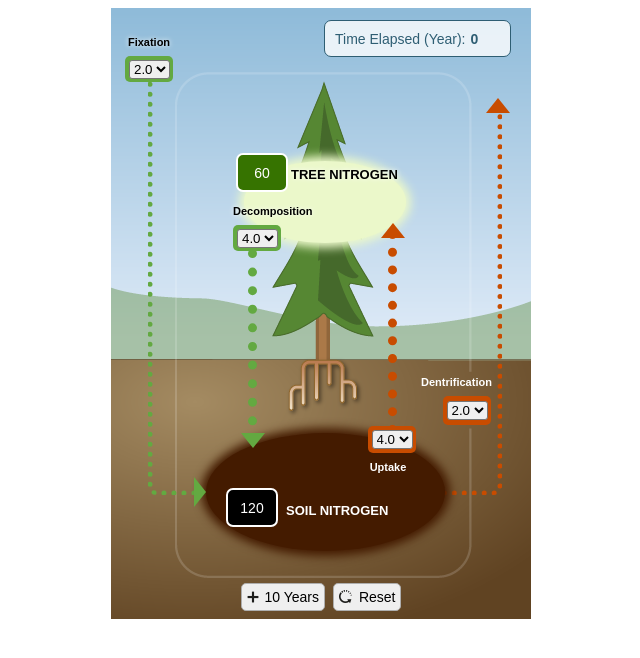
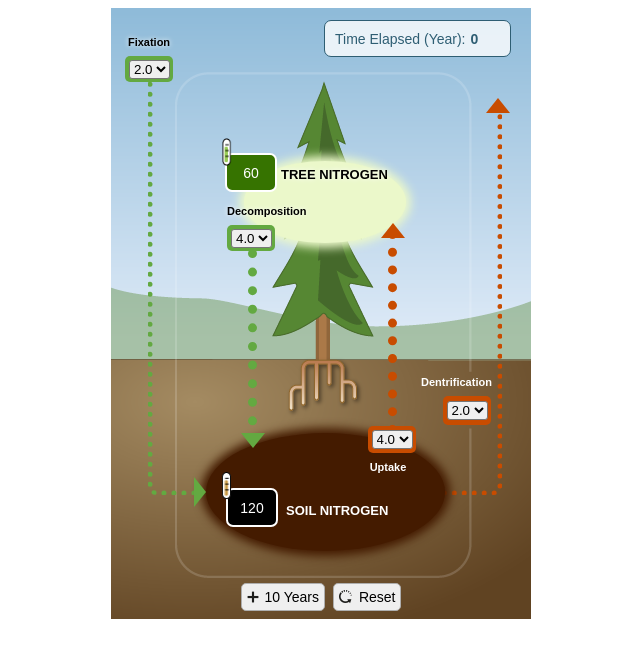
Before and after one commit to quickjosh/nitrogenCycle, a website: page public/index.html in a window 1280 px wide. Shown: the whole page, without its empty margins (319-959 px from the left). Drawn offline with Linux system fonts and the light colour scheme.

Commit message:
meters added

```diff
--- a/public/css/flowModelCustom.css
+++ b/public/css/flowModelCustom.css
@@ -99,11 +99,10 @@ body {
     font-weight: bolder;
 }
 
-#tree /*containers for tree/soil value readouts*/
-{
+#tree /*containers for tree/soil value readouts*/ {
     z-index: 20;
     position: absolute;
-    left: 120px;
+    left: 109px;
     top: 41px;
     background: #367300;
     color: #fff;
@@ -246,7 +245,7 @@ body {
     position: absolute;
     padding: 5px 0;
     top: 85px;
-    left: 117px;
+    left: 111px;
     right: 0;
     text-align: center;
     border-radius: 7px;
@@ -400,7 +399,7 @@ select {
     z-index: 1000;
     position: absolute;
     top: 159px;
-    left: 180px;
+    left: 170px;
     text-shadow: 0 0 5px #fff;
 }
 
@@ -421,3 +420,17 @@ span.glyphicons.restart {
     padding-left: 20px;
     margin: -16px 0 0 0;
 }
+
+.meterPosition {
+    position:absolute;
+    left:105px;
+    top:80px;
+    z-index:1000;
+}
+
+.meter2Position {
+    position:absolute;
+    left:106px;
+    top:26px;
+    z-index:1000;
+}
--- a/public/index.html
+++ b/public/index.html
@@ -29,7 +29,7 @@
         <span>Time Elapsed (Year):<span id='year'>0</span></span>
     </div>
     <span class="treeTitle">TREE NITROGEN</span>
-    <div class= "treePosition">
+    <div class= "treePosition"><img class="meter2Position" src="images/treeMeter.png" alt="tree meter" height="28" width="10">
         <div class="decompContain">
             <span class="optionHeaderDark">Decomposition</span>
             <div class="selectContain">
@@ -85,6 +85,7 @@
     </div>
     <span class="soilTitle">SOIL NITROGEN</span>
     <div class="soilPosition">
+        <img class="meterPosition" src="images/soilMeter.png" alt="soil meter" height="28" width="10">
         <div id='soil'>120</div>
     <div id="soilPool">
 
```
Also changed, not shown: public/images/soilMeter.png (added), public/images/treeMeter.png (added).
